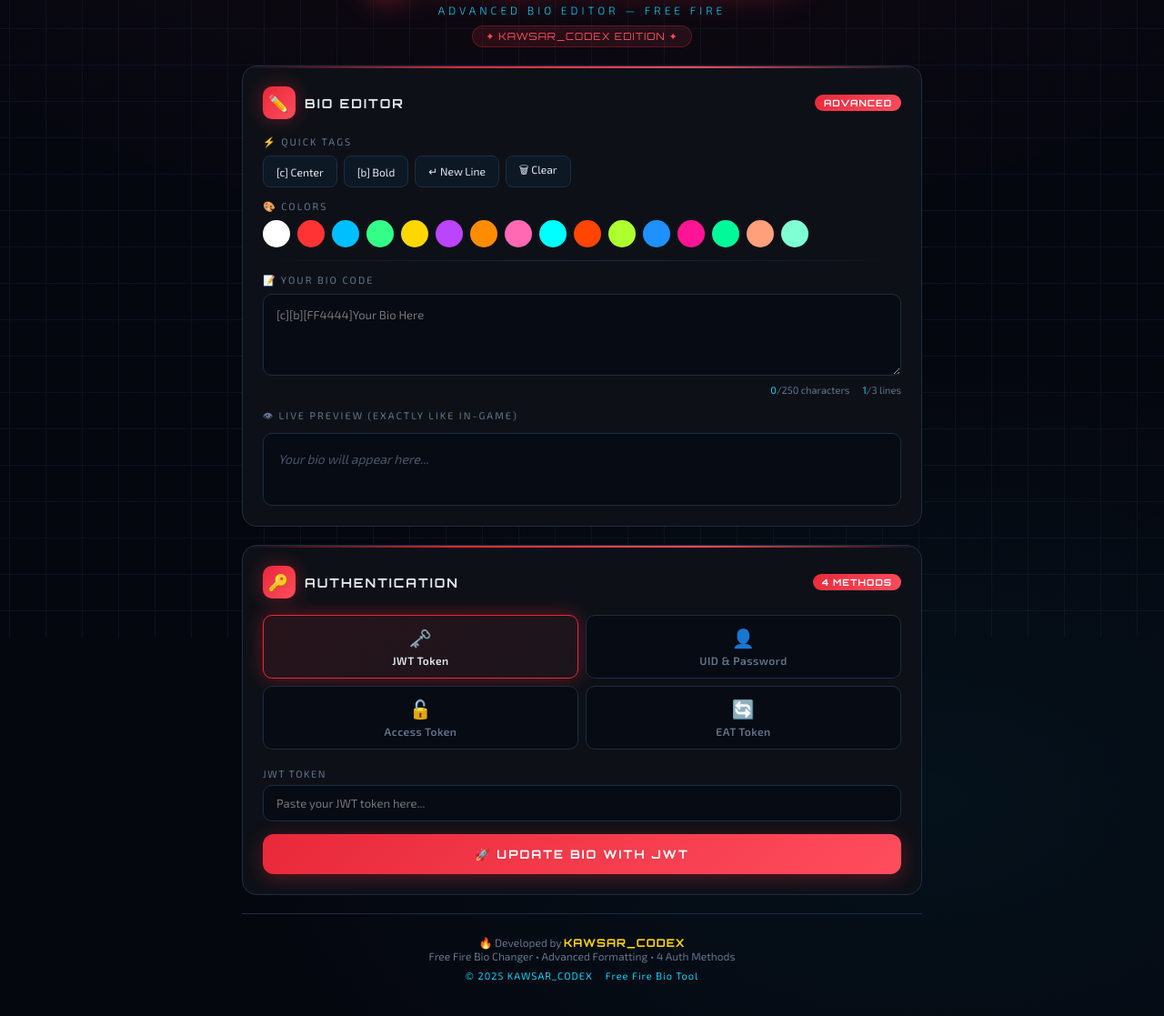
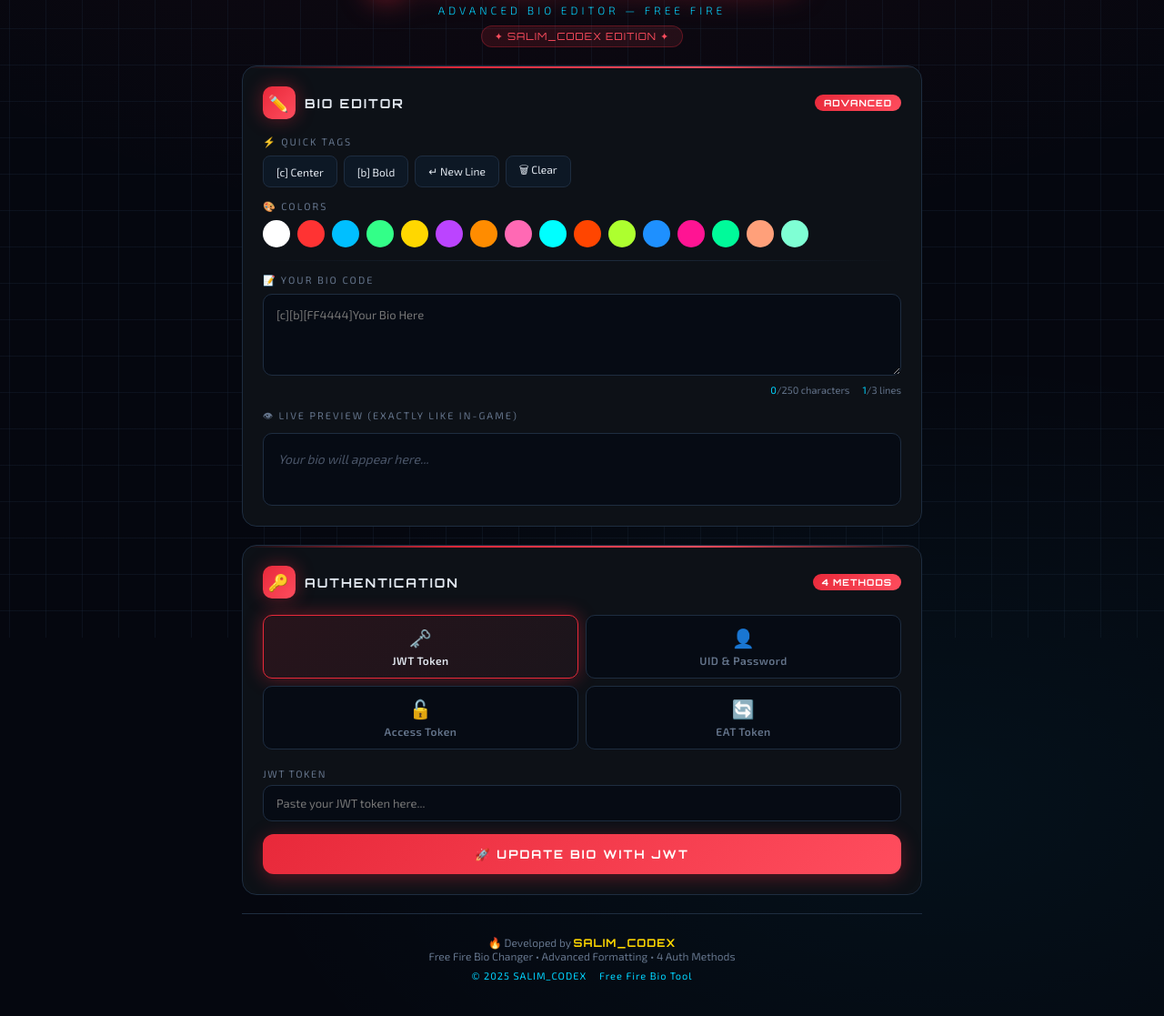
Before and after one commit to skksalim203-dotcom/SALIM-X-BIO1, a plain HTML site: page templates/index.html in a window 1280 px wide. Shown: the part 99-1216 px from the top of the page at 91% size. Drawn offline with Linux system fonts and the light colour scheme.

Commit message:
Update index.html

```diff
--- a/templates/index.html
+++ b/templates/index.html
@@ -3,7 +3,7 @@
 <head>
 <meta charset="UTF-8"/>
 <meta name="viewport" content="width=device-width,initial-scale=1.0"/>
-<title>FF Bio Changer | KAWSAR_CODEX</title>
+<title>FF Bio Changer | SALIM_CODEX</title>
 <link href="https://fonts.googleapis.com/css2?family=Orbitron:wght@400;700;900&family=Exo+2:wght@300;400;600;700&display=swap" rel="stylesheet"/>
 <style>
 :root{
@@ -373,7 +373,7 @@
   <div class="header">
     <div class="header-logo">🔥 FF BIO CHANGER</div>
     <div class="header-sub">Advanced Bio Editor — Free Fire</div>
-    <div class="header-badge">✦ KAWSAR_CODEX EDITION ✦</div>
+    <div class="header-badge">✦ SALIM_CODEX EDITION ✦</div>
   </div>
 
   <!-- ═══ BIO EDITOR ═══ -->
@@ -519,10 +519,10 @@
 
   <!-- ═══ FOOTER ═══ -->
   <div class="footer">
-    🔥 Developed by <strong>KAWSAR_CODEX</strong><br/>
+    🔥 Developed by <strong>SALIM_CODEX</strong><br/>
     Free Fire Bio Changer &bull; Advanced Formatting &bull; 4 Auth Methods
     <div class="socials">
-      <a href="#">© 2025 KAWSAR_CODEX</a>
+      <a href="#">© 2025 SALIM_CODEX</a>
       <a href="#">Free Fire Bio Tool</a>
     </div>
   </div>
```
